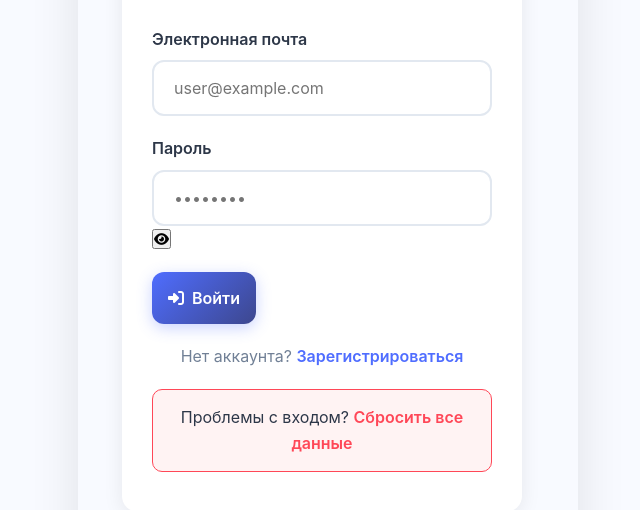
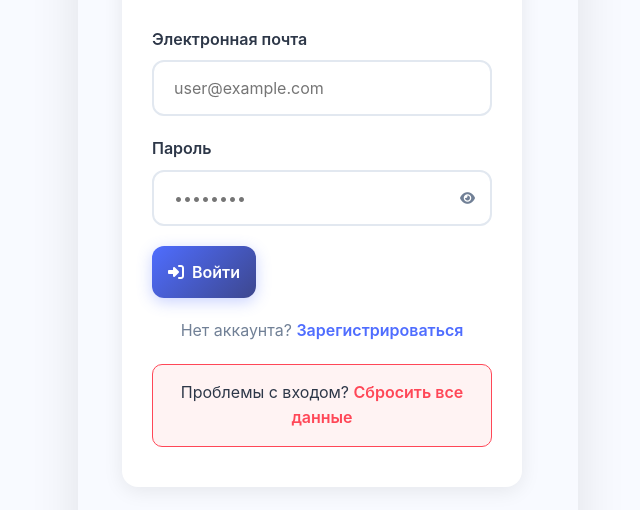
Before and after one commit to itfraktsiya-kz/FinanceMind, a plain HTML site: page index.html in a window 1280 px wide. Shown: the part 382-892 px from the top of the page, without its empty margins (312-952 px from the left). Drawn offline with nearby package versions, Linux system fonts and the light colour scheme.

Commit message:
Update style.css

```diff
--- a/style.css
+++ b/style.css
@@ -181,13 +181,34 @@ body {
     text-align: left;
 }
 
-.admin-login-hint {
-    margin-top: 15px;
-    padding: 10px;
-    background: var(--primary-light);
-    border-radius: 8px;
+.password-group {
+    position: relative;
+}
+
+.password-input-container {
+    position: relative;
+    display: flex;
+    align-items: center;
+}
+
+.password-input-container input {
+    padding-right: 50px;
+    width: 100%;
+}
+
+.toggle-password {
+    position: absolute;
+    right: 12px;
+    background: none;
+    border: none;
+    color: var(--text-light);
+    cursor: pointer;
+    padding: 5px;
+    transition: var(--transition);
+}
+
+.toggle-password:hover {
     color: var(--primary);
-    font-size: 12px;
 }
 
 .auth-switch {
@@ -1834,6 +1855,12 @@ body {
 .admin-user-stat-label {
     font-size: 12px;
     color: var(--text-light);
+}
+
+.reports-actions {
+    display: flex;
+    flex-direction: column;
+    gap: 10px;
 }
 
 /* Empty states */
```
